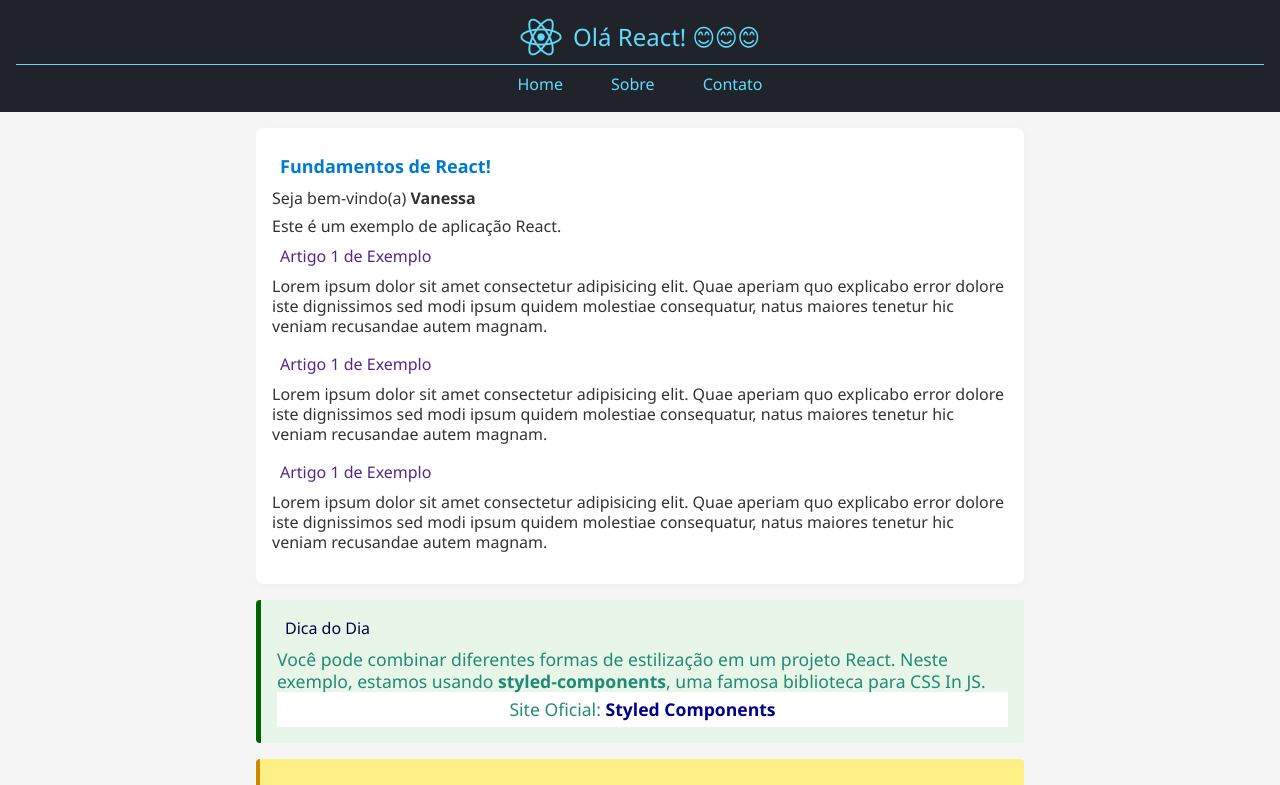
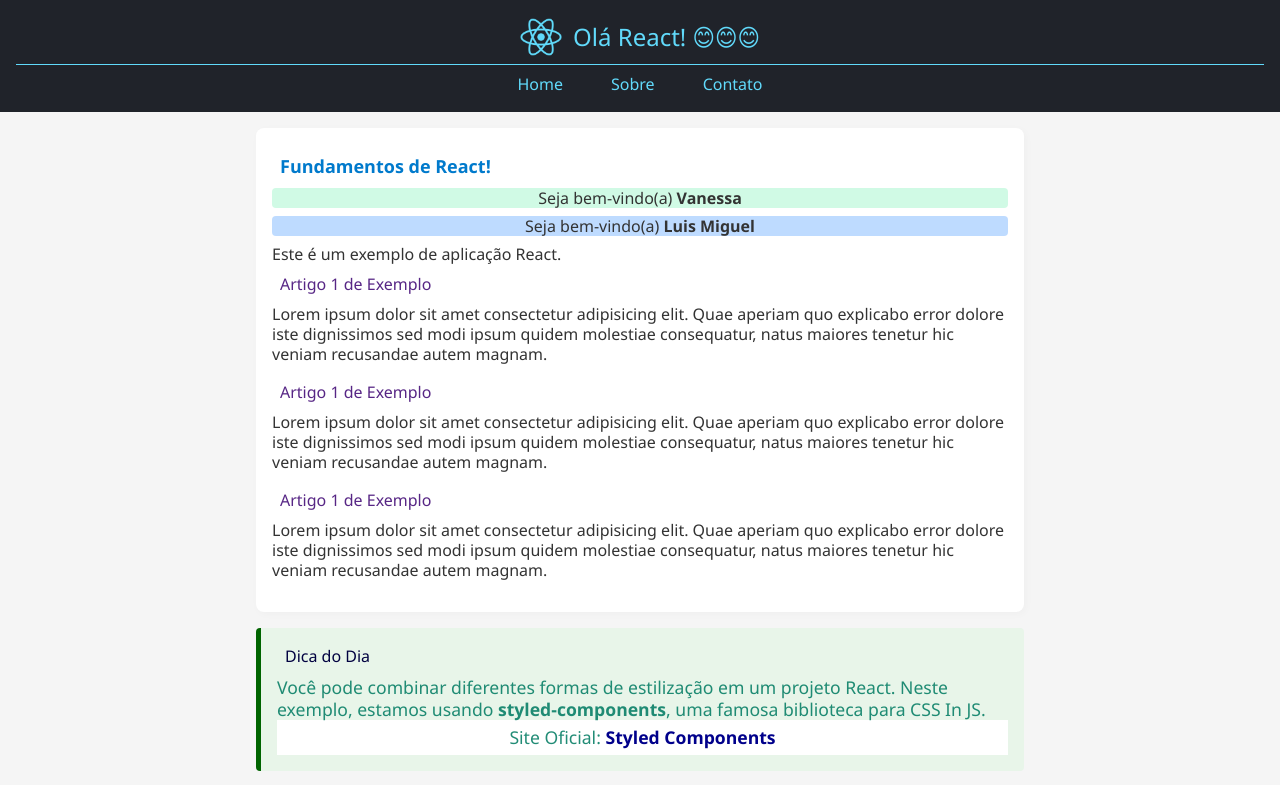
Before and after one commit to VanessaBaldin1/react-fundamentos, a React (Vite) app: page / in a window 1280 px wide. Shown: the top 785 px of the page. Built offline with nearby package versions, Linux system fonts and the light colour scheme.

Commit message:
Usa mas props e template string

```diff
--- a/src/components/Conteudo/Conteudo.tsx
+++ b/src/components/Conteudo/Conteudo.tsx
@@ -11,7 +11,9 @@ export default function Conteudo() {
       <section
         className={`${estilos.principal} ${estilos.arredondada} ${estilos.sombra}`}
       >
-        <Saudacao nome="Vanessa" />
+        <h2 className="font-bold text-lg">Fundamentos de React!</h2>
+        <Saudacao nome="Vanessa" classe="bg-emerald-100" />
+        <Saudacao nome="Luis Miguel" classe="bg-blue-200" />
 
         <p>Este é um exemplo de aplicação React.</p>
 
--- a/src/components/Conteudo/Saudacao.tsx
+++ b/src/components/Conteudo/Saudacao.tsx
@@ -1,15 +1,13 @@
 // Declara um tipo que será usado pelas props do Componente
 type Props = {
   nome: string;
+  classe: string;
 };
 
 export default function Saudacao(props: Props) {
   return (
-    <>
-      <h2 className="font-bold text-lg">Fundamentos de React!</h2>
-      <p className="my-2">
-        Seja bem-vindo(a) <b>{props.nome}</b>
-      </p>
-    </>
+    <p className={`my-2 rounded text-center ${props.classe}`}>
+      Seja bem-vindo(a) <b>{props.nome}</b>
+    </p>
   );
 }
```
